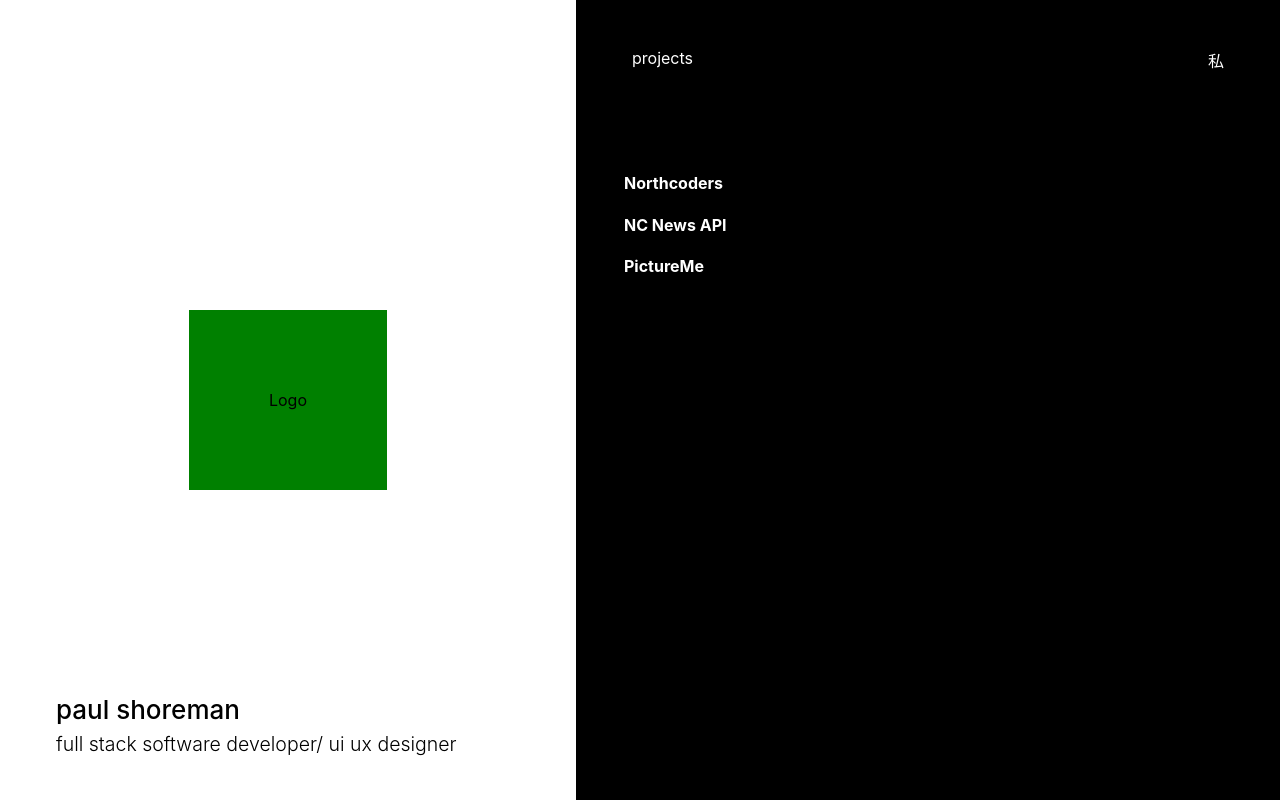
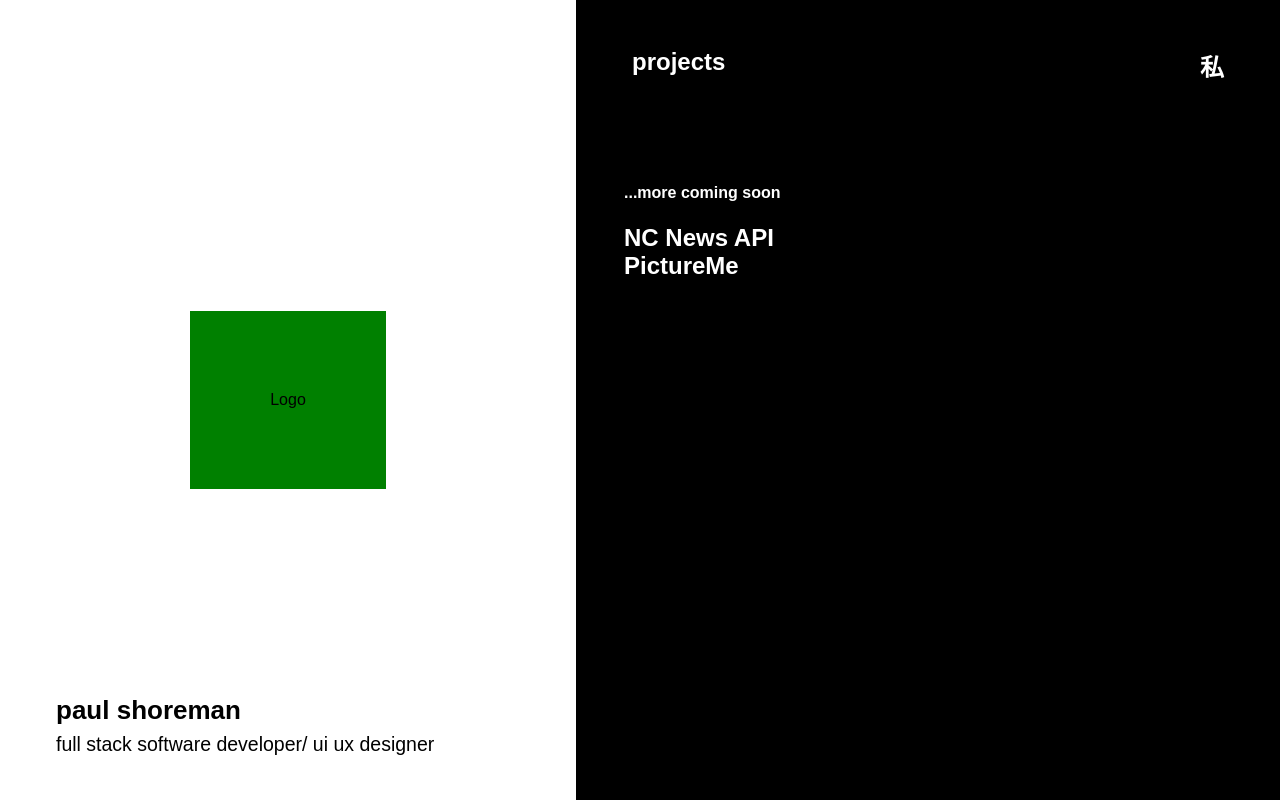
Before and after one commit to wasabi-p/react-portfolio, a React (Create React App) app: page / in a window 1280 px wide. Built offline with nearby package versions, Linux system fonts and the light colour scheme.

Commit message:
few style tweaks to hyperlinks and project list

```diff
--- a/src/App.css
+++ b/src/App.css
@@ -1,5 +1,6 @@
 .App {
   text-align: center;
+  font-family: Arial, Helvetica, sans-serif;
 }
 .banner {
   position: fixed;
@@ -38,7 +39,7 @@
   margin-bottom: 1rem;
 }
 h1 {
-  font-weight: 500;
+  font-weight: 800;
   line-height: 0;
 }
 h2 {
@@ -65,6 +66,7 @@ nav {
   padding-left: 3.5rem;
   padding-right: 3.5rem;
   position: relative;
+  font-size: large;
 }
 .main-container {
   padding-top: 3rem;
@@ -73,3 +75,16 @@ nav {
   height: 80vh;
   text-align: left;
 }
+a {
+  font-weight: 600;
+  font-size: x-large;
+}
+a:hover {
+  text-decoration: underline;
+  text-decoration-thickness: 2px;
+  text-underline-offset: 6px;
+}
+.project-list {
+  display: flex;
+  flex-direction: column;
+}
--- a/src/components/ProjectList.jsx
+++ b/src/components/ProjectList.jsx
@@ -3,9 +3,9 @@ import React from "react";
 const ProjectList = () => {
   return (
     <div className="project-list">
-      <h4>Northcoders</h4>
-      <h4>NC News API</h4>
-      <h4>PictureMe</h4>
+      <h4>...more coming soon</h4>
+      <a>NC News API</a>
+      <a>PictureMe</a>
     </div>
   );
 };
```
